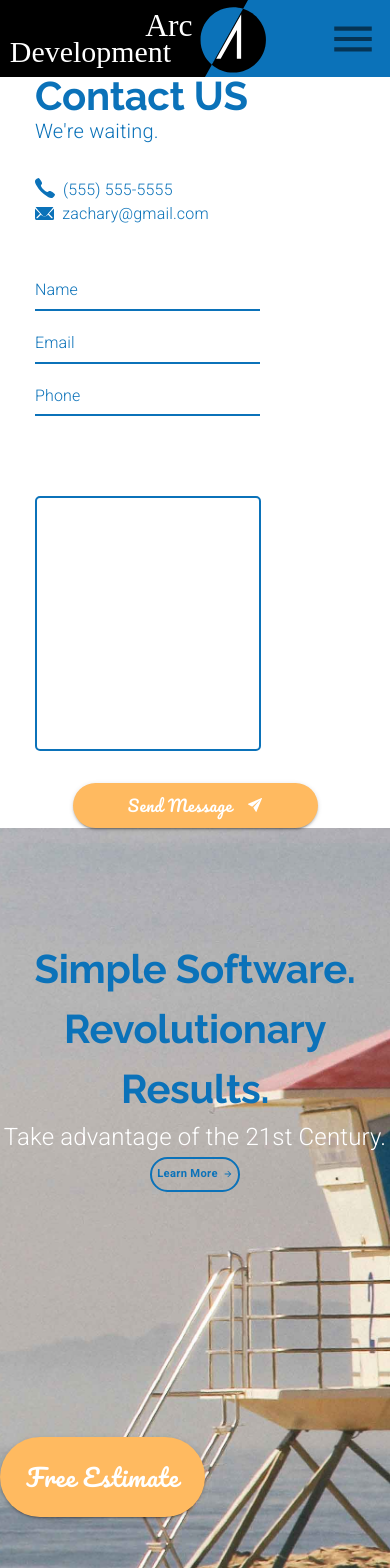
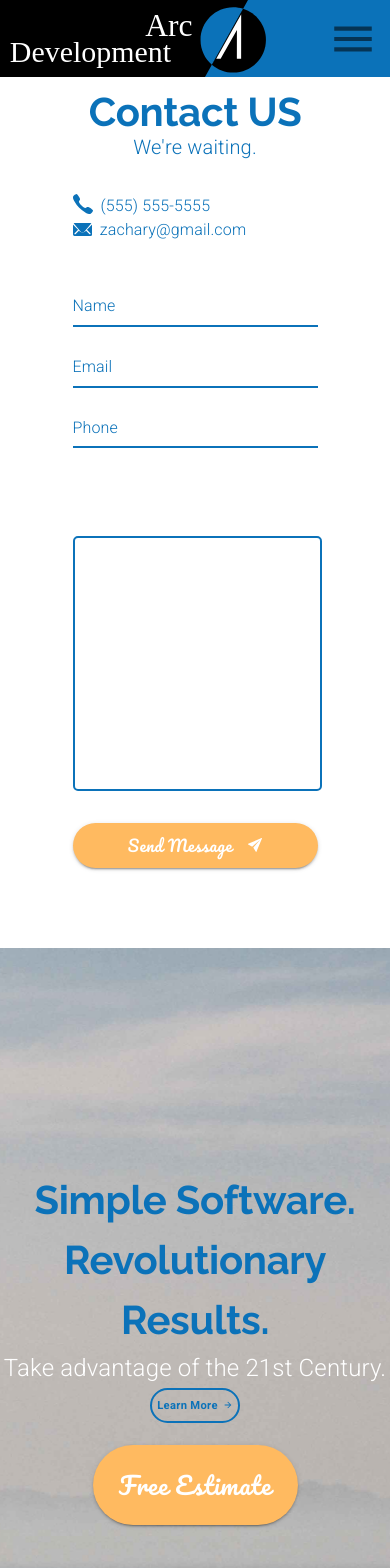
Before and after one commit to toshi-c-udemy/MaterialUIandReactJS-ArcDevelopment, a React (Create React App) app: page /contact in a window 390 px wide. Shown: the top 1568 px of the page. Built offline with nearby package versions, Linux system fonts and the light colour scheme.

Commit message:
【セクション7】114. Using TextFields - Responsive Design
On branch MaterialUIandReactJS/Section7-Inputs
Changes to be committed:
	modified:   src/components/Contact.js
	modified:   src/components/ui/Theme.js

```diff
--- a/src/components/Contact.js
+++ b/src/components/Contact.js
@@ -13,6 +13,7 @@
 import ButtonArrow from './ui/ButtonArrow';
 
 import background from '../assets/background.jpg';
+import mobileBackground from '../assets/mobileBackground.jpg';
 import phoneIcon from '../assets/phone.svg';
 import emailIcon from '../assets/email.svg';
 import airplane from '../assets/send.svg';
@@ -25,6 +26,9 @@
     backgroundRepeat: 'no-repeat',
     height: '60em',
     paddingBottom: '10em',
+    [theme.breakpoints.down('md')]: {
+      backgroundImage: `url(${mobileBackground})`,
+    },
   },
   estimateButton: {
     ...theme.typography.estimate,
@@ -37,7 +41,7 @@
     marginLeft: '2em',
     '&:hover': { backgroundColor: theme.palette.secondary.light },
 
-    [theme.breakpoints.down('sm')]: {
+    [theme.breakpoints.down('md')]: {
       marginLeft: 0,
       marginRight: 0,
     },
@@ -47,7 +51,7 @@
     fontSize: '0.7rem',
     height: 35,
     padding: 5,
-    [theme.breakpoints.down('sm')]: {
+    [theme.breakpoints.down('md')]: {
       marginBottom: '2em',
     },
   },
@@ -72,6 +76,7 @@
 export default function Contact(props) {
   const classes = useStyles();
   const theme = useTheme();
+  const matchesMD = useMediaQuery(theme.breakpoints.down('md'));
   const matchesSM = useMediaQuery(theme.breakpoints.down('sm'));
 
   const [name, setName] = useState('');
@@ -81,14 +86,34 @@
 
   return (
     <Grid container direction='row'>
-      <Grid item container direction='column' justify='center' alignItems='center' lg={4} xl={3}>
+      <Grid
+        item
+        container
+        direction='column'
+        justify='center'
+        alignItems='center'
+        style={{
+          marginBottom: matchesMD ? '5em' : 0,
+          marginTop: matchesSM ? '1em' : matchesMD ? '5em' : 0,
+        }}
+        lg={4}
+        xl={3}
+      >
         <Grid item>
           <Grid container direction='column'>
             <Grid item>
-              <Typography variant='h2' style={{ lineHeight: 1 }}>
+              <Typography
+                align={matchesMD ? 'center' : undefined}
+                variant='h2'
+                style={{ lineHeight: 1 }}
+              >
                 Contact US
               </Typography>
-              <Typography variant='body1' style={{ color: theme.palette.common.blue }}>
+              <Typography
+                align={matchesMD ? 'center' : undefined}
+                variant='body1'
+                style={{ color: theme.palette.common.blue }}
+              >
                 We're waiting.
               </Typography>
             </Grid>
@@ -122,27 +147,30 @@
                 </Typography>
               </Grid>
             </Grid>
-            <Grid item container style={{ maxWidth: '20em' }}>
-              <Grid item>
+            <Grid item container direction='column' style={{ maxWidth: '20em' }}>
+              <Grid item style={{ marginBottom: '0.5em' }}>
                 <TextField
                   label='Name'
                   id='name'
+                  fullWidth
                   value={name}
                   onChange={(event) => setName(event.target.value)}
                 />
               </Grid>
-              <Grid item>
+              <Grid item style={{ marginBottom: '0.5em' }}>
                 <TextField
                   label='Email'
                   id='email'
+                  fullWidth
                   value={email}
                   onChange={(event) => setEmail(event.target.value)}
                 />
               </Grid>
-              <Grid item>
+              <Grid item style={{ marginBottom: '0.5em' }}>
                 <TextField
                   label='Phone'
                   id='phone'
+                  fullWidth
                   value={phone}
                   onChange={(event) => setPhone(event.target.value)}
                 />
@@ -154,6 +182,7 @@
                 value={message}
                 className={classes.message}
                 multiline
+                fullWidth
                 rows={10}
                 id='message'
                 onChange={(event) => setMessage(event.target.value)}
@@ -168,22 +197,35 @@
           </Grid>
         </Grid>
       </Grid>
-      <Grid item container className={classes.background} alignItems='center' lg={8} xl={9}>
+      <Grid
+        item
+        container
+        direction={matchesMD ? 'column' : 'row'}
+        className={classes.background}
+        alignItems='center'
+        justify={matchesMD ? 'center' : undefined}
+        lg={8}
+        xl={9}
+      >
         <Grid
           item
-          style={{ marginLeft: matchesSM ? 0 : '3em', textAlign: matchesSM ? 'center' : 'inherit' }}
+          style={{ marginLeft: matchesMD ? 0 : '3em', textAlign: matchesMD ? 'center' : 'inherit' }}
         >
           <Grid container direction='column'>
             <Grid item>
-              <Typography variant='h2'>
+              <Typography align={matchesMD ? 'center' : undefined} variant='h2'>
                 Simple Software.
                 <br />
                 Revolutionary Results.
               </Typography>
-              <Typography variant='subtitle2' style={{ fontSize: '1.5rem' }}>
+              <Typography
+                align={matchesMD ? 'center' : undefined}
+                variant='subtitle2'
+                style={{ fontSize: '1.5rem' }}
+              >
                 Take advantage of the 21st Century.
               </Typography>
-              <Grid container justify={matchesSM ? 'center' : undefined} item>
+              <Grid container justify={matchesMD ? 'center' : undefined} item>
                 <Button
                   component={Link}
                   to='/revolution'
--- a/src/components/ui/Theme.js
+++ b/src/components/ui/Theme.js
@@ -87,6 +87,10 @@
       },
     },
     MuiInput: {
+      root: {
+        color: arcGrey,
+        fontWeight: 300,
+      },
       underline: {
         '&:before': {
           borderBottom: `2px solid ${arcBlue}`,
```
